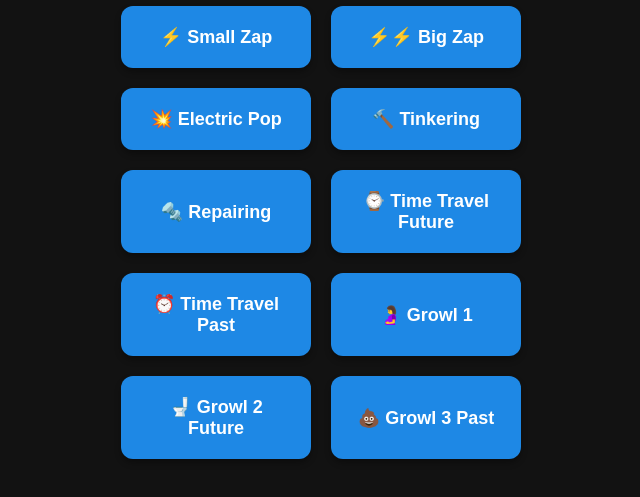
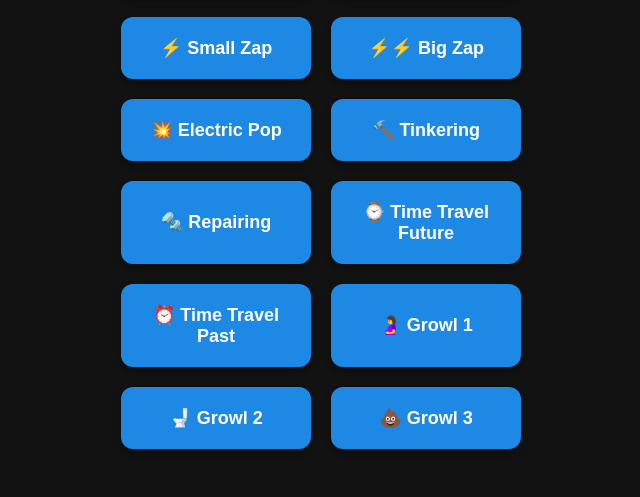
Before and after one commit to mswhisenhunt/vbs-soundboard, a plain HTML site: page index.html in a window 1280 px wide. Shown: the part 273-770 px from the top of the page, without its empty margins (319-959 px from the left). Drawn offline with Linux system fonts and the light colour scheme.

Commit message:
Update Growl button labels in index.html

```diff
--- a/index.html
+++ b/index.html
@@ -62,8 +62,8 @@
         <button class="sound-btn" onclick="playSound('time-travel-future.mp3')">⌚ Time Travel Future</button>
         <button class="sound-btn" onclick="playSound('time-travel-past.mp3')">⏰ Time Travel Past</button>
         <button class="sound-btn" onclick="playSound('growl1.mp3')">🤰 Growl 1</button>
-        <button class="sound-btn" onclick="playSound('growl2.mp3')">🚽 Growl 2 Future</button>
-        <button class="sound-btn" onclick="playSound('growl3.mp3')">💩 Growl 3 Past</button>
+        <button class="sound-btn" onclick="playSound('growl2.mp3')">🚽 Growl 2</button>
+        <button class="sound-btn" onclick="playSound('growl3.mp3')">💩 Growl 3</button>
     </div>
 
     <script>
```
